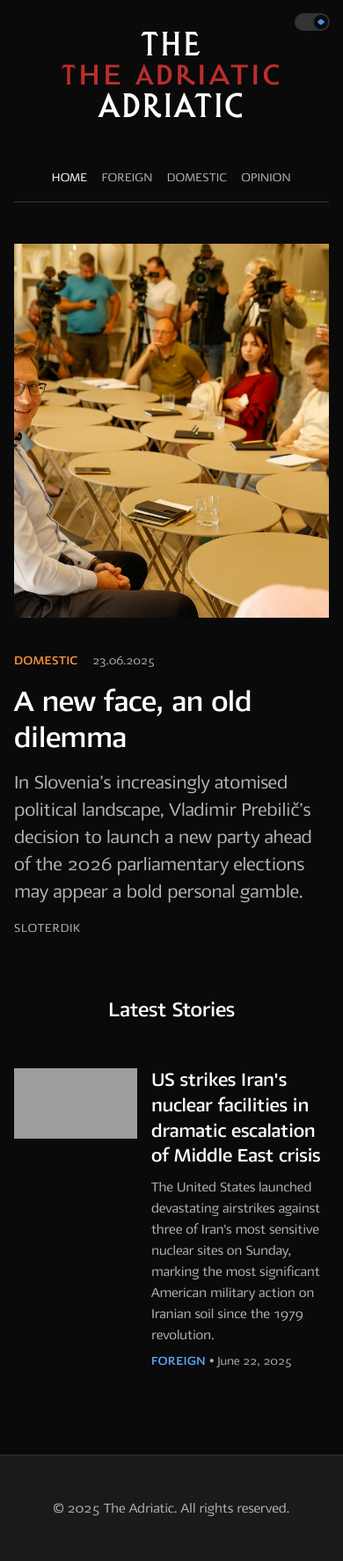
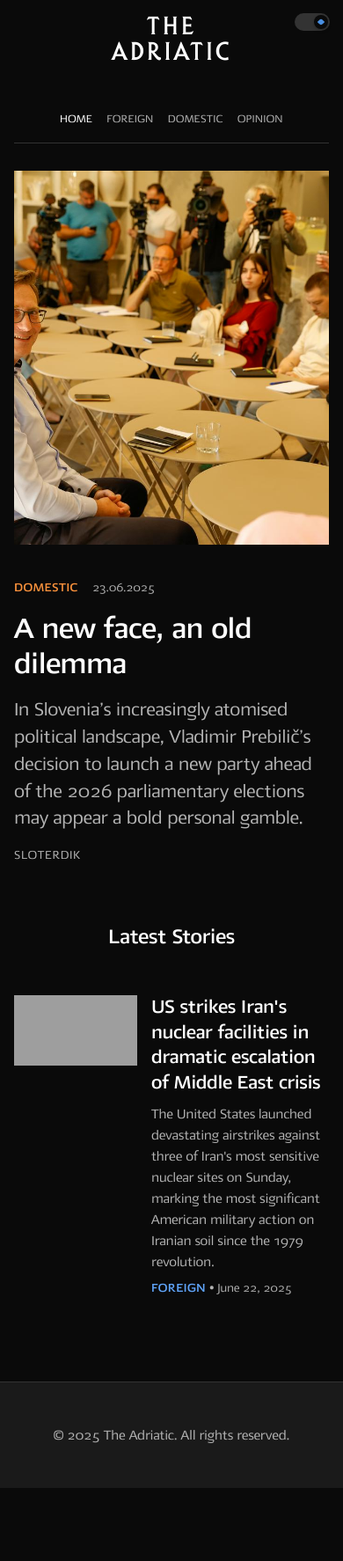
Before and after one commit to tfhoerest/azt, a Jekyll site: the page built from index.html, in a window 390 px wide. Shown: the whole page at 88% size. Built offline with Jekyll 4.4.1, drawn with Linux system fonts in a browser that asks for light colours; some web fonts are replaced; the list of posts is cut into pages by our own code; after the commit the page ends 1691 px from its top, so only the background shows below that.

Commit message:
Update default.html

```diff
--- a/_layouts/default.html
+++ b/_layouts/default.html
@@ -11,7 +11,6 @@
     <link href="https://fonts.googleapis.com/css2?family=Inter:wght@400;500;600;700&family=Playfair+Display:ital,wght@0,400;0,600;0,700;1,400;1,600;1,700&display=swap" rel="stylesheet">
 
     <style>
-        /* Zeit.de Design System Variables - Dark Theme */
         /* Zeit.de Design System Variables - Dark Theme */
 :root {
     /* Font sizes */
@@ -135,32 +134,6 @@
     opacity: 1;
 }
 
-@media (max-width: 48em) {
-    .theme-toggle {
-        top: 15px;
-        right: 15px;
-    }
-
-    .toggle-inner {
-        width: 40px;
-        height: 20px;
-    }
-
-    .toggle-switch {
-        width: 16px;
-        height: 16px;
-    }
-
-    [data-theme="dark"] .toggle-switch {
-        transform: translateX(20px);
-    }
-
-    .toggle-icon {
-        width: 6px;
-        height: 6px;
-    }
-}
-
         /* Custom Font - Saj JY */
         @font-face {
             font-family: 'Saj JY';
@@ -263,22 +236,22 @@
             max-width: 700px;
             margin: 0 auto;
             border-bottom: 1px solid var(--z-ds-color-border);
-            padding-bottom: var(--z-ds-space-s); /* Changed from var(--z-ds-space-l) */
+            padding-bottom: var(--z-ds-space-s);
         }
 
         .site-title {
             font-family: 'Adriatic Journal', 'Playfair Display', Georgia, serif;
             font-weight: 400;
             font-style: normal;
-    color: #bd2d2d;
+            color: #bd2d2d;  /* Red in light mode */
             text-decoration: none;
             letter-spacing: 3px;
             display: flex;
             flex-direction: column;
             align-items: center;
-    margin-bottom: var(--z-ds-space-xl); /* Changed from var(--z-ds-space-s) */
+            margin-bottom: var(--z-ds-space-xl);
             line-height: 0.8;
-    font-size: 0;
+            font-size: 0; /* Hide original text */
         }
 
         .site-title::before {
@@ -363,15 +336,55 @@
             background-color: var(--z-ds-color-background-1);
         }
 
-        /* RESPONSIVE */
+        /* MOBILE OPTIMIZATION FOR MASTHEAD */
         @media (max-width: 48em) {
-            .site-title {
-                font-size: 2.5rem;
-                letter-spacing: 2px;
+            .theme-toggle {
+                top: 15px;
+                right: 15px;
+            }
+
+            .toggle-inner {
+                width: 40px;
+                height: 20px;
+            }
+
+            .toggle-switch {
+                width: 16px;
+                height: 16px;
+            }
+
+            [data-theme="dark"] .toggle-switch {
+                transform: translateX(20px);
+            }
+
+            .toggle-icon {
+                width: 6px;
+                height: 6px;
+            }
+
+            .masthead {
+                padding: var(--z-ds-space-s);
+            }
+
+            .masthead-container {
+                padding-bottom: var(--z-ds-space-s);
+            }
+
+            .site-title::before {
+                font-size: 2.25rem;  /* Smaller masthead on mobile */
+            }
+
+            .site-title::after {
+                font-size: 2.25rem;  /* Smaller masthead on mobile */
             }
 
             .main-nav {
                 gap: var(--z-ds-space-s);
+                flex-wrap: wrap;  /* Allow nav to wrap on very small screens */
+            }
+
+            .main-nav a {
+                font-size: 0.8rem;  /* Smaller nav text */
             }
 
             .main-content {
```
Lines whose indentation alone changed are shown as unchanged.
